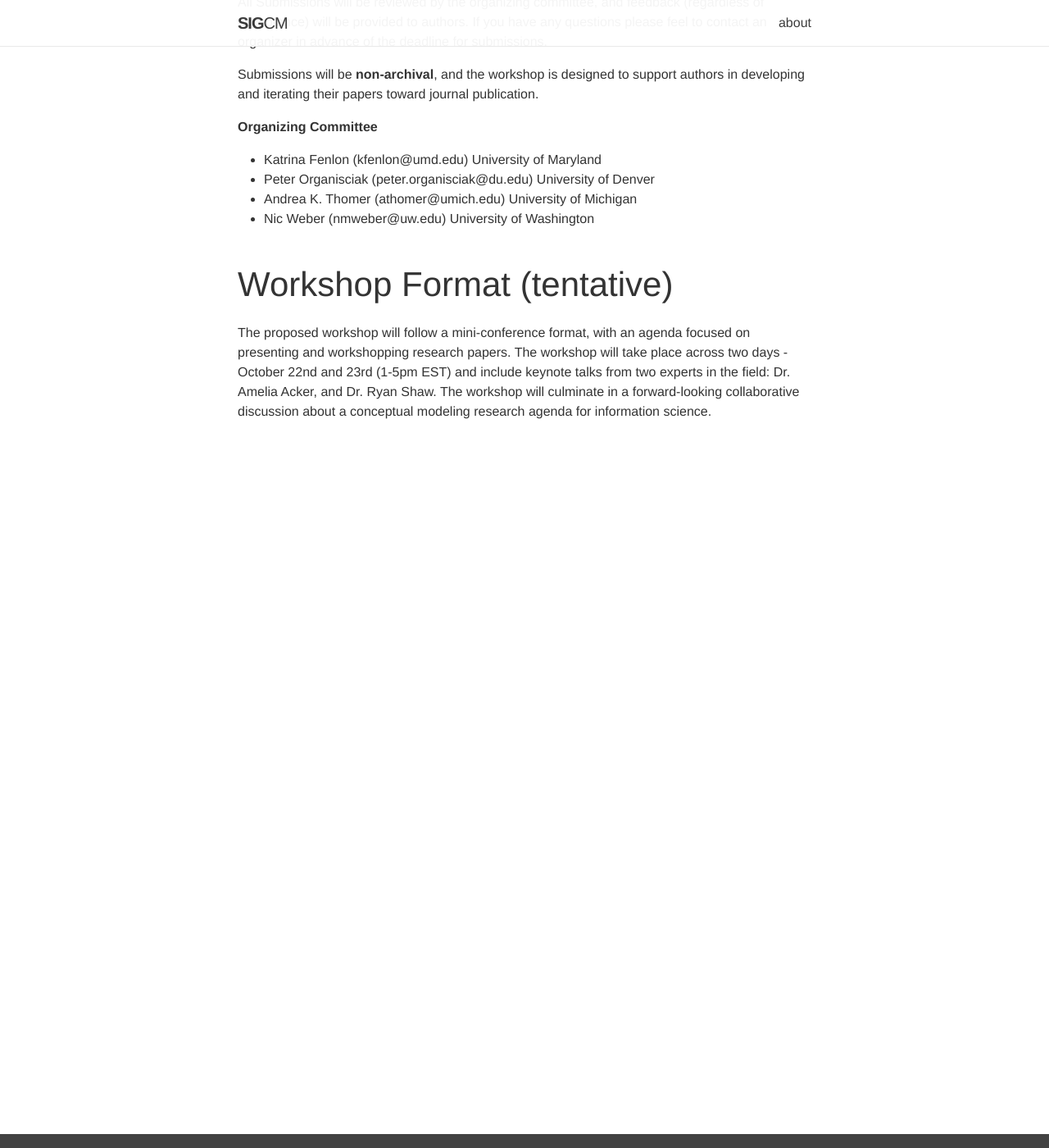
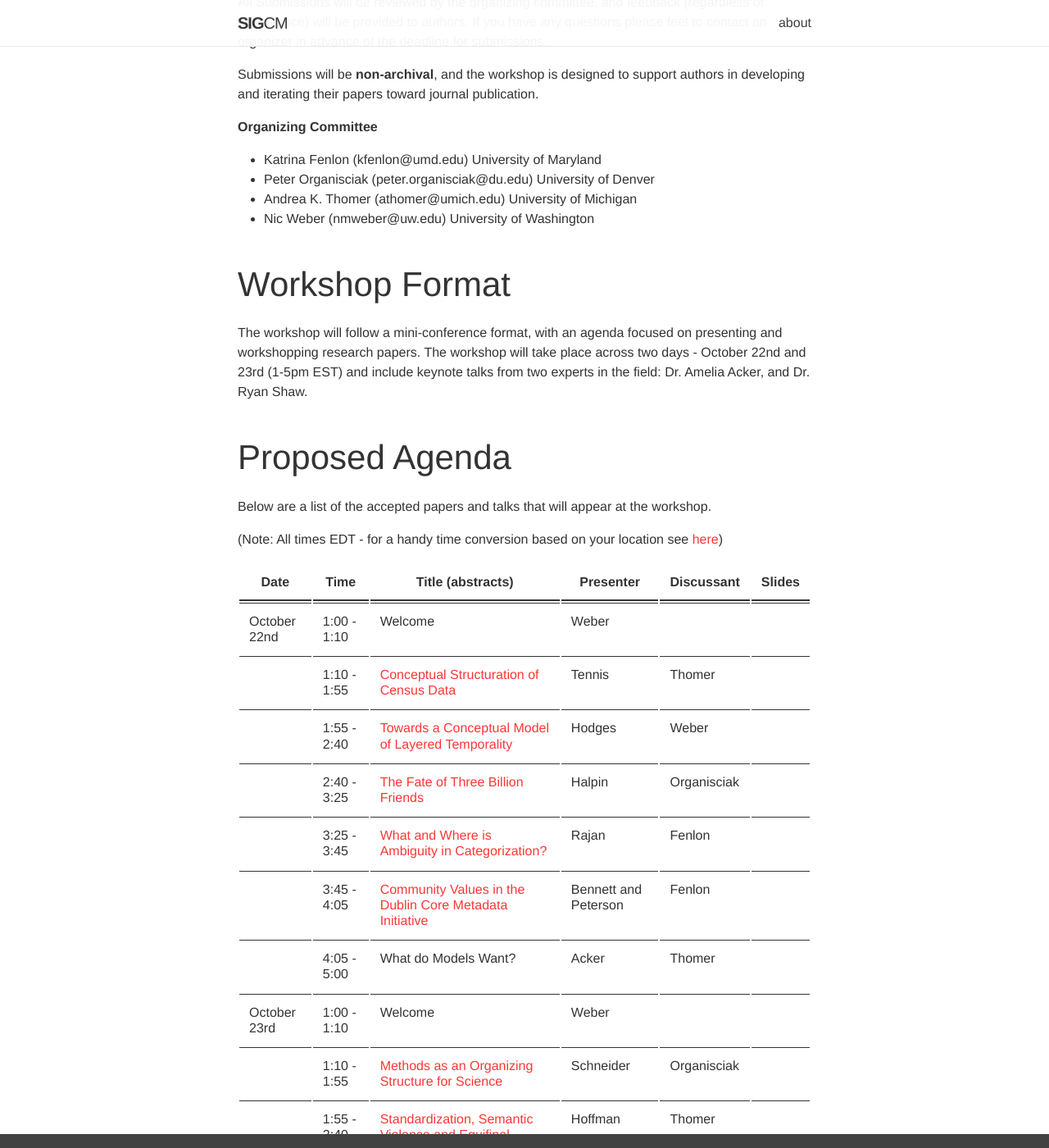
Before and after one commit to sig-cm/sig-cm.github.io, a Jekyll site: the page built from _news/ASIST-2020-CFP.md, in a window 1280 px wide and 1400 px high, scrolled down 2138 px. Shown: the whole window at 82% size. Built offline with Jekyll 4.4.1, drawn with Linux system fonts in a browser that asks for light colours; nearby versions of some CDN libraries; some of the changed text lies outside the part shown.

Commit message:
Update ASIST-2020-CFP.md

```diff
--- a/_news/ASIST-2020-CFP.md
+++ b/_news/ASIST-2020-CFP.md
@@ -49,5 +49,27 @@ Submissions will be **non-archival**, and the workshop is designed to support au
 - Andrea K. Thomer (athomer@umich.edu) University of Michigan
 - Nic Weber (nmweber@uw.edu) University of Washington
 
-## Workshop Format (tentative)
-The proposed workshop will follow a mini-conference format, with an agenda focused on presenting and workshopping research papers. The workshop will take place across two days - October 22nd and 23rd (1-5pm EST) and include keynote talks from two experts in the field: Dr. Amelia Acker, and Dr. Ryan Shaw. The workshop will culminate in a forward-looking collaborative discussion about a conceptual modeling research agenda for information science.
+## Workshop Format
+The workshop will follow a mini-conference format, with an agenda focused on presenting and workshopping research papers. The workshop will take place across two days - October 22nd and 23rd (1-5pm EST) and include keynote talks from two experts in the field: Dr. Amelia Acker, and Dr. Ryan Shaw.
+
+## Proposed Agenda
+Below are a list of the accepted papers and talks that will appear at the workshop.
+
+(Note: All times EDT - for a handy time conversion based on your location see [here](https://www.timeanddate.com/worldclock/fixedtime.html?msg=Workshop%2C+Part+1%3A+Conceptual+Models+in+Sociotechnical+Systems&iso=20201022T13&p1=263))
+
+| Date 	| Time 	| Title (abstracts) 	| Presenter 	| Discussant 	| Slides 	|
+|-	|-	|-	|-	|-	|-	|
+| October 22nd 	| 1:00 - 1:10 	| Welcome 	| Weber 	|  	|  	|
+|  	| 1:10 - 1:55 	| [Conceptual Structuration of Census Data](https://github.com/sig-cm/ASIST-2020/raw/master/Submissions/Tennis2020b.docx) 	| Tennis  	| Thomer 	|  	|
+|  	| 1:55 - 2:40 	| [Towards a Conceptual Model of Layered Temporality](https://raw.githubusercontent.com/sig-cm/ASIST-2020/master/Submissions/hodges%20asist%20sigcm%20submission%2010-1-2020.pdf) 	| Hodges 	| Weber 	|  	|
+|  	| 2:40 - 3:25 	| [The Fate of Three Billion Friends](https://github.com/sig-cm/ASIST-2020/raw/master/Submissions/Halpin%20-%20The%20Fate%20of%20Three%20Billion%20Friends.docx) 	| Halpin  	| Organisciak 	|  	|
+|  	| 3:25 - 3:45 	| [What and Where is Ambiguity in Categorization?](https://github.com/sig-cm/ASIST-2020/raw/master/Submissions/RajanL_SIGCM_Abstract_1020.docx) 	| Rajan 	| Fenlon 	|  	|
+|  	| 3:45 - 4:05 	| [Community Values in the Dublin Core Metadata Initiative](https://raw.githubusercontent.com/sig-cm/ASIST-2020/master/Submissions/BennettPeterson_SIGCMWorkshop.pdf) 	| Bennett and Peterson 	| Fenlon  	|  	|
+|  	| 4:05 - 5:00 	| What do Models Want? 	| Acker 	| Thomer  	|  	|
+| October 23rd 	| 1:00 - 1:10 	| Welcome 	| Weber 	|  	|  	|
+|  	| 1:10 - 1:55 	|[Methods as an Organizing Structure for Science](https://github.com/sig-cm/ASIST-2020/raw/master/Submissions/SIG-CM-outline--2020-10-05.docx) | Schneider 	| Organisciak 	|  	|
+|  	| 1:55 - 2:40 	| [Standardization, Semantic Violence,and Equifinal Closure in Semantic Interoperability Work](https://raw.githubusercontent.com/sig-cm/ASIST-2020/master/Submissions/Hoffman_2020_Recursive%20Ontologization%20(Extended%20Abstract%2C%20ASIS%26T%20SIG-CM).pdf) 	| Hoffman 	| Thomer 	|  	|
+|  	| 2:40 - 3:25 	| [The Basic Representation Model for Digital Preservation and Information Organization](https://raw.githubusercontent.com/sig-cm/ASIST-2020/master/Submissions/BRM_SIG-CM_ASIST2020.pdf) | Wickett  	| Fenlon 	|  	|
+|  	| 3:25 - 3:45 	| [Formally representing uncertainty with scholarly claims](https://raw.githubusercontent.com/sig-cm/ASIST-2020/master/Submissions/ASIST2020_ConceptualModelingWorkshop_Formally-Representing-Interdisciplinary-Uncertainty-for-Synthesis.pdf) 	| Chan, Fenlon, and Lutters 	| Weber 	|  	|
+|  	| 3:45 - 4:05 	| [Conceptualizing academic storage for collaborative science production](https://raw.githubusercontent.com/sig-cm/ASIST-2020/master/Submissions/Cragin_Nunez_SIGCM_Abstract_2020.pdf) 	| Cragin and Nunez-Corrales 	| Weber 	|  	|
+|  	| 4:05 - 5:00 	| Conceptual Models as Diplomatic Languages	| Shaw 	| Organisciak 	|  	|
```
